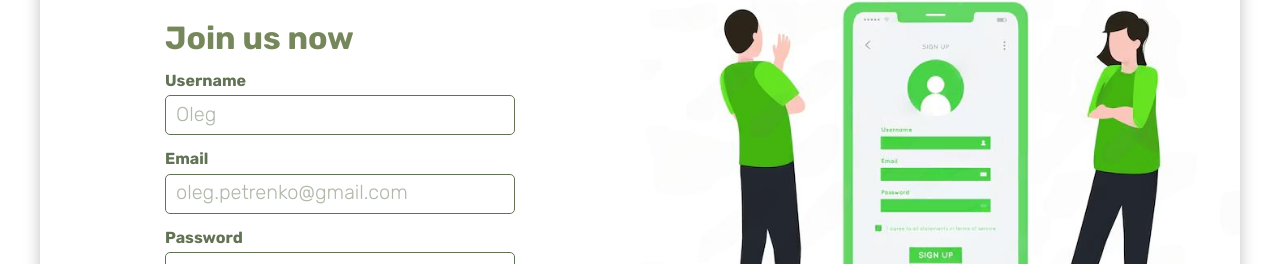
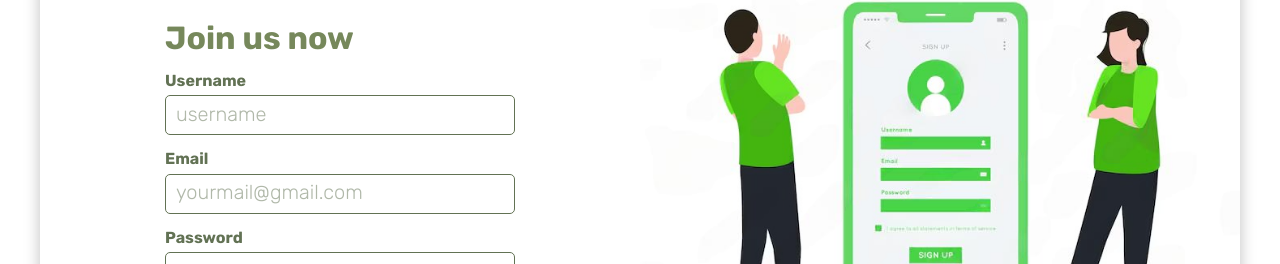
Before and after one commit to sofibrezden/econoscope, a React (Create React App) app in the folder frontend/: page /register in a window 1280 px wide. Shown: the part 220-484 px from the top of the page. Built offline with nearby package versions, Linux system fonts and the light colour scheme.

Commit message:
Updated registration page

```diff
--- a/frontend/src/pages/RegistrationPage/components/RegisterForm.jsx
+++ b/frontend/src/pages/RegistrationPage/components/RegisterForm.jsx
@@ -54,14 +54,14 @@ const Register = () => {
               <p className={styles.welcome_back}>Join us now</p>
               <div>
                 <label htmlFor="username">Username </label>
-                <Field id="username" name="username" placeholder="Oleg" />
+                <Field id="username" name="username" placeholder="username" />
               </div>
               <div>
                 <label htmlFor="username">Email </label>
                 <Field
                   id="email"
                   name="email"
-                  placeholder="oleg.petrenko@gmail.com"
+                  placeholder="yourmail@gmail.com"
                 />
               </div>
               <div>
```
Also changed, not shown: 1 other file (tests, documents, lock files or other folders).
